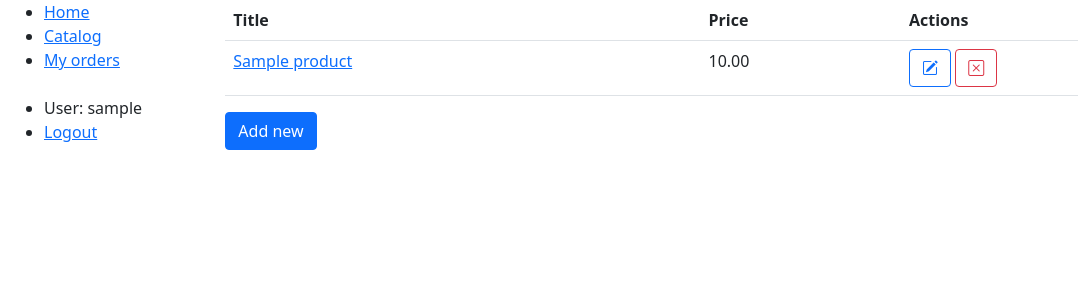
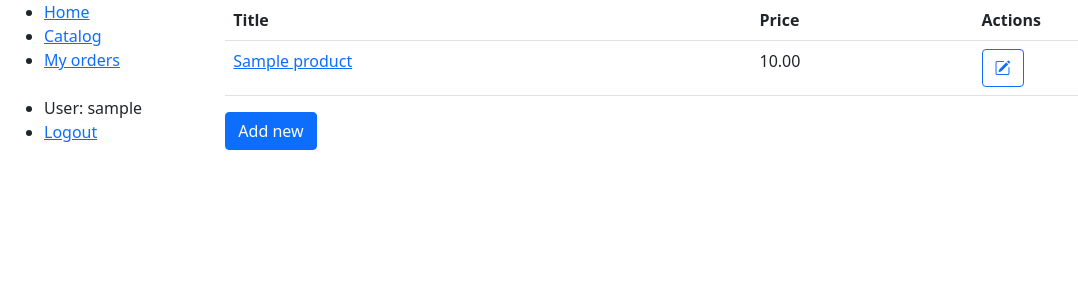
Before and after one commit to pischule/tp-lab-2, a Django app: page /store/seller/products in a window 1280 px wide. Shown: the top 300 px of the page, without its empty margins (0-1078 px from the left). Run offline with Django 3.2, Linux system fonts and the light colour scheme; a user stored in the database is signed in; tables that the repository leaves empty hold one stand-in row (values such as "Sample post"); some libraries are stand-ins or nearby versions.

Commit message:
fix templates

```diff
--- a/store/templates/store/order_detail.html
+++ b/store/templates/store/order_detail.html
@@ -9,6 +9,7 @@
     </p>
     <p><strong>Count:</strong> {{ order.count }} </p>
     <p><strong>Status:</strong> {{ order.status }} </p>
+
     <p><strong>Total price:</strong> {{ order.total_price }}</p>
 
 {% endblock %}
--- a/store/templates/store/seller_product_list.html
+++ b/store/templates/store/seller_product_list.html
@@ -18,9 +18,9 @@
                     <button type="button" class="btn btn-outline-primary" onclick="location.href='{% url 'store:seller-product-update' product.id %}'">
                         <i class="bi bi-pencil-square"></i>
                     </button>
-                    <button type="button" class="btn btn-outline-danger" onclick="location.href='{% url 'store:seller-product-delete' product.id %}'">
+                    {% comment %} <button type="button" class="btn btn-outline-danger" onclick="location.href='{% url 'store:seller-product-delete' product.id %}'">
                         <i class="bi bi-x-square"></i>
-                    </button>
+                    </button> {% endcomment %}
             </td>
         </tr>
         {% endfor %}
--- a/store/templates/store/seller_productinstance_list.html
+++ b/store/templates/store/seller_productinstance_list.html
@@ -11,7 +11,7 @@
             </tr>
         {% for pi in productinstance_list %}
             <tr>
-                <td><a href="{% url 'store:seller-productinstance-update' pi.id %}">{{ pi.product.title }}</a></td>
+                <td><a href="{% url 'store:productinstance-detail' pi.id %}">{{ pi.product.title }}</a></td>
                 <td>{{ pi.product.price }}</td>
                 <td>{{ pi.count }}</td>
                 <td>
```
